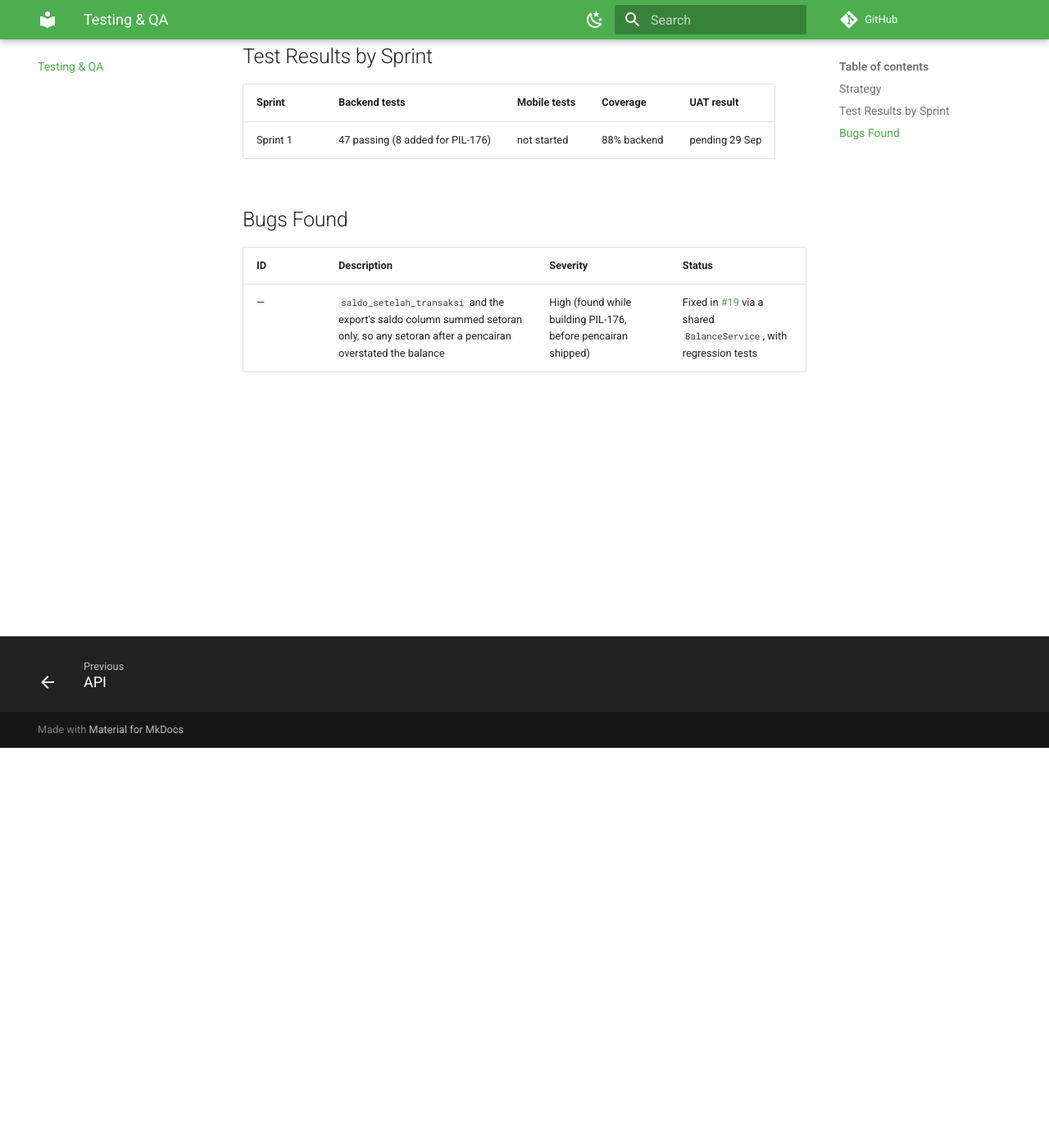
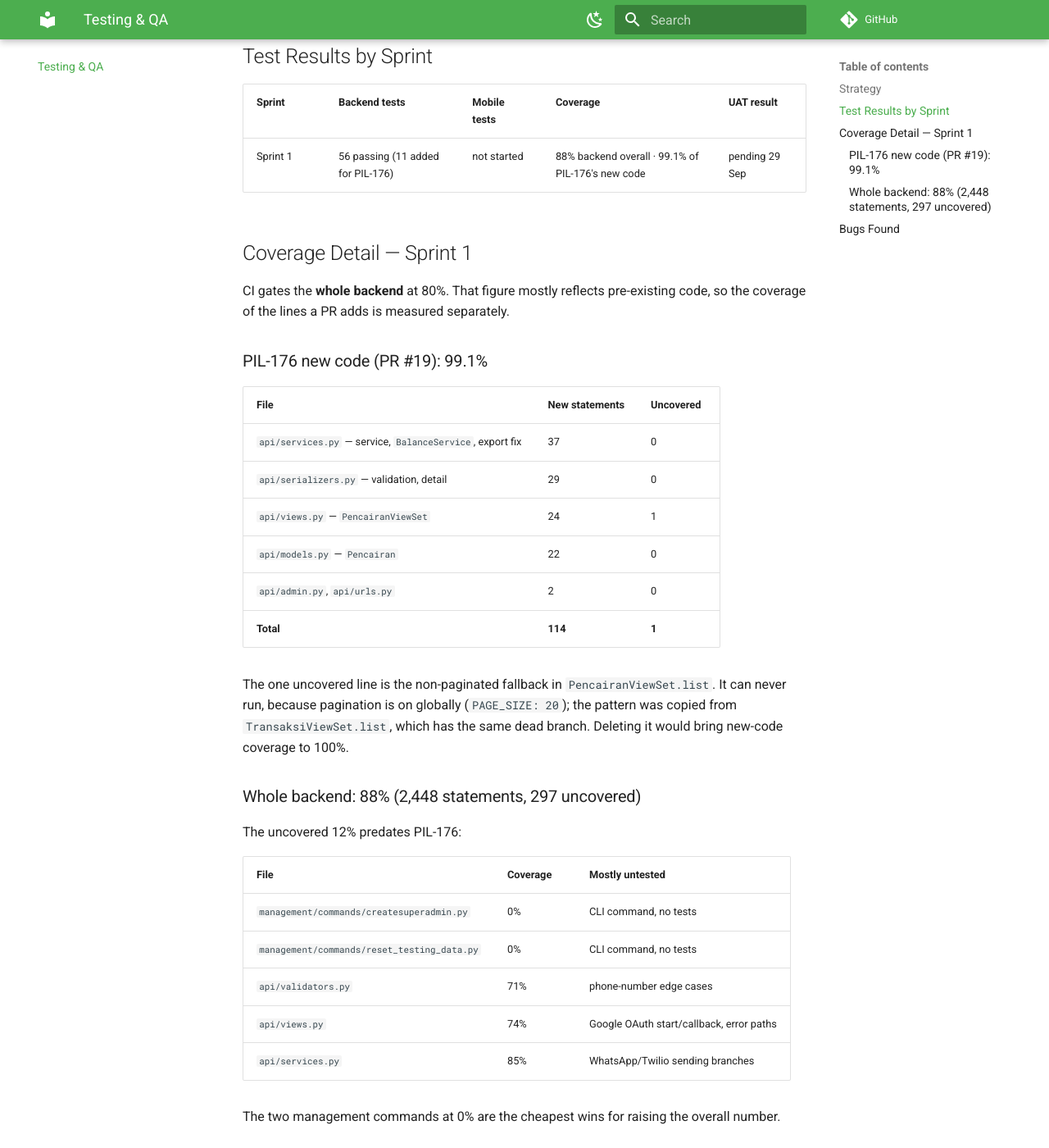
Before and after one commit to mvfi0/pilah-docs, an MkDocs documentation site: the page built from docs/testing-qa.md, in a window 1280 px wide and 1400 px high, scrolled down 488 px. Shown: the whole window at 82% size. Built offline with MkDocs 1.6.1 and Material for MkDocs 9.7.7, drawn with Linux system fonts in a browser that asks for light colours; comment, search, counter and statistics services are not loaded; some of the changed text lies outside the part shown.

Commit message:
docs(testing): add sprint 1 coverage detail and review bugs

```diff
--- a/docs/testing-qa.md
+++ b/docs/testing-qa.md
@@ -10,10 +10,44 @@
 
 | Sprint | Backend tests | Mobile tests | Coverage | UAT result |
 |---|---|---|---|---|
-| Sprint 1 | 47 passing (8 added for PIL-176) | not started | 88% backend | pending 29 Sep |
+| Sprint 1 | 56 passing (11 added for PIL-176) | not started | 88% backend overall · 99.1% of PIL-176's new code | pending 29 Sep |
+
+## Coverage Detail — Sprint 1
+
+CI gates the **whole backend** at 80%. That figure mostly reflects pre-existing code, so the coverage of the lines a PR adds is measured separately.
+
+### PIL-176 new code (PR #19): 99.1%
+
+| File | New statements | Uncovered |
+|---|---|---|
+| `api/services.py` — service, `BalanceService`, export fix | 37 | 0 |
+| `api/serializers.py` — validation, detail | 29 | 0 |
+| `api/views.py` — `PencairanViewSet` | 24 | 1 |
+| `api/models.py` — `Pencairan` | 22 | 0 |
+| `api/admin.py`, `api/urls.py` | 2 | 0 |
+| **Total** | **114** | **1** |
+
+The one uncovered line is the non-paginated fallback in `PencairanViewSet.list`. It can never run, because pagination is on globally (`PAGE_SIZE: 20`); the pattern was copied from `TransaksiViewSet.list`, which has the same dead branch. Deleting it would bring new-code coverage to 100%.
+
+### Whole backend: 88% (2,448 statements, 297 uncovered)
+
+The uncovered 12% predates PIL-176:
+
+| File | Coverage | Mostly untested |
+|---|---|---|
+| `management/commands/createsuperadmin.py` | 0% | CLI command, no tests |
+| `management/commands/reset_testing_data.py` | 0% | CLI command, no tests |
+| `api/validators.py` | 71% | phone-number edge cases |
+| `api/views.py` | 74% | Google OAuth start/callback, error paths |
+| `api/services.py` | 85% | WhatsApp/Twilio sending branches |
+
+The two management commands at 0% are the cheapest wins for raising the overall number.
 
 ## Bugs Found
 
 | ID | Description | Severity | Status |
 |---|---|---|---|
 | — | `saldo_setelah_transaksi` and the export's saldo column summed setoran only, so any setoran after a pencairan overstated the balance | High (found while building PIL-176, before pencairan shipped) | Fixed in [#19](https://github.com/bank-sampah-PILAH/pilah-be/pull/19) via a shared `BalanceService`, with regression tests |
+| — | Pencairan accepted pending or rejected nasabah, while setoran requires an approved membership | Medium (code review, Heraldo) | Fixed in #19 |
+| — | Setoran and pencairan with the same `tanggal` were ordered randomly in the export, so the saldo column was nondeterministic | Low (code review, Heraldo) | Fixed in #19 |
+| — | Pencairan kept legacy sen in the saldo while #22's setoran rounds them away | Low (code review, Heraldo) | Fixed in #19; switch to `bulatkan_rupiah` after #22 merges |
```
